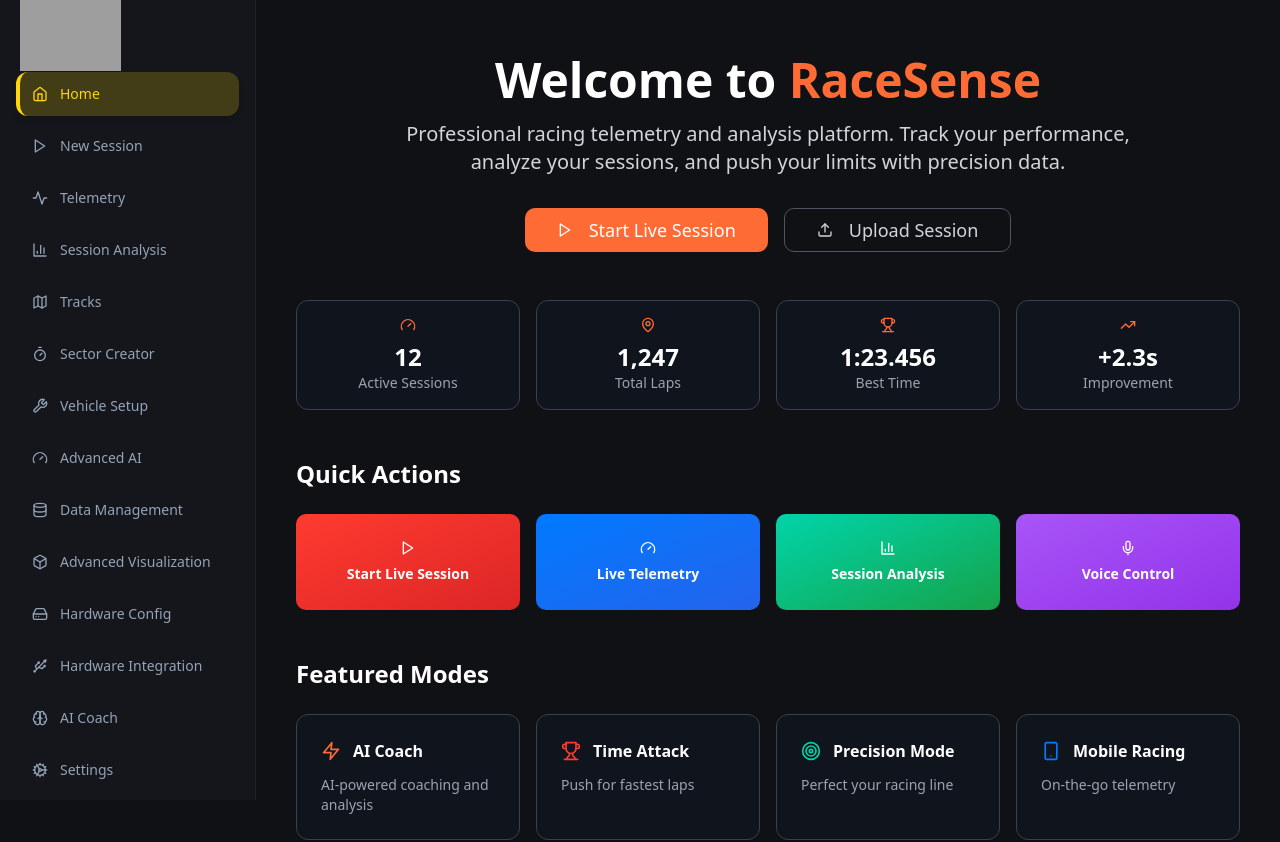
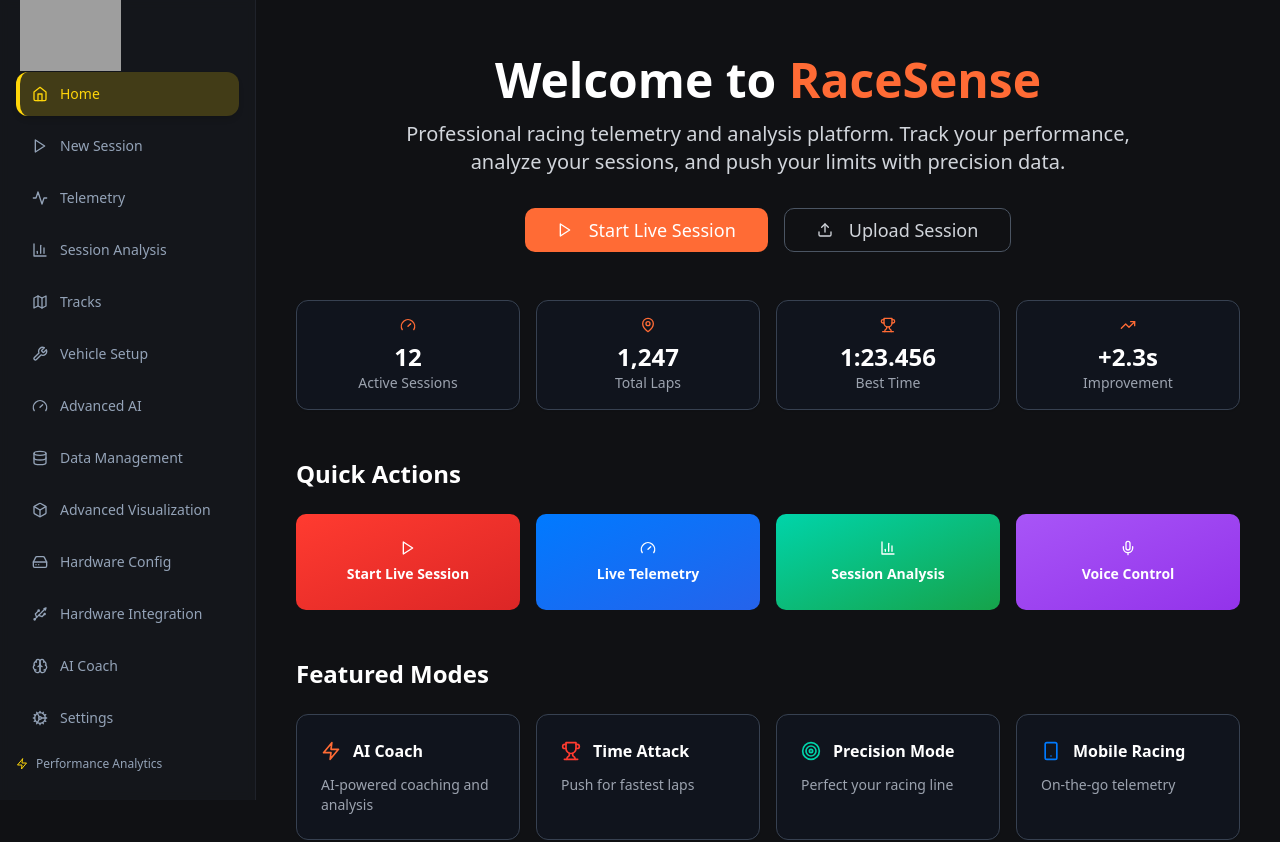
Before and after one commit to smartaidevelopment/racesense, a React (Vite) app in the folder Desktop/Smart AI Development/RaceSense/: page / in a window 1280 px wide. Shown: the top 842 px of the page. Built offline with nearby package versions, Linux system fonts and the light colour scheme; grey boxes are pictures that could not be loaded.

Commit message:
Remove Sector Creator button from navigation menu for a more minimal sidebar

```diff
--- a/Desktop/Smart AI Development/RaceSense/src/components/Navigation.tsx
+++ b/Desktop/Smart AI Development/RaceSense/src/components/Navigation.tsx
@@ -31,7 +31,6 @@ const navigation = [
   { name: "Telemetry", href: "/telemetry", icon: Activity },
   { name: "Session Analysis", href: "/session-analysis", icon: BarChart3 },
   { name: "Tracks", href: "/tracks", icon: Map },
-  { name: "Sector Creator", href: "/track-creator", icon: Timer },
   { name: "Vehicle Setup", href: "/vehicle-setup", icon: Wrench },
   { name: "Advanced AI", href: "/advanced-ai", icon: Gauge },
   { name: "Data Management", href: "/data-management", icon: Database },
```
